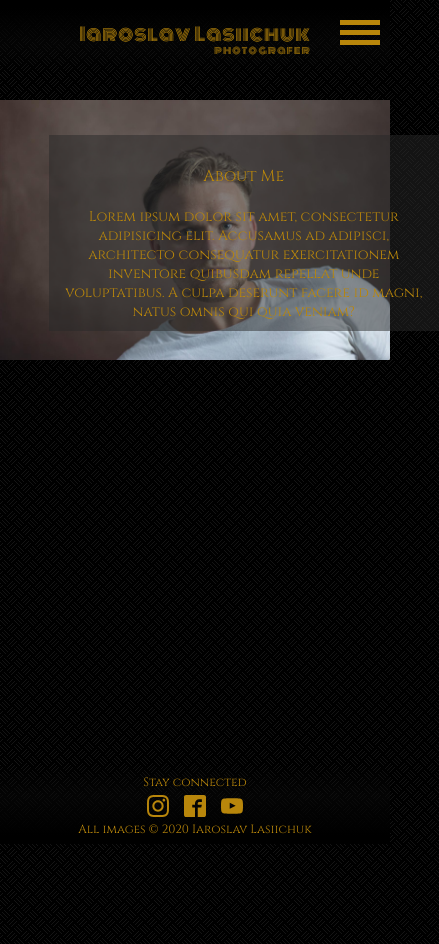
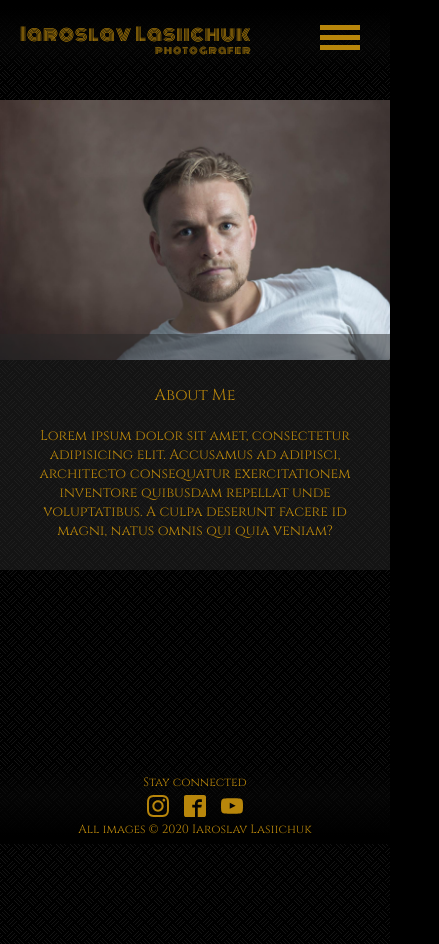
Before and after one commit to mikas813/slava, a React (Create React App) app in the folder client/: page /about in a window 390 px wide. Shown: the whole page, 439 px wide, since content can reach past the window. Built offline with nearby package versions, Linux system fonts and the light colour scheme.

Commit message:
about-page

```diff
--- a/client/src/components/Header/Header.scss
+++ b/client/src/components/Header/Header.scss
@@ -27,21 +27,16 @@
         }
     }
 
-    .mob_menu,
-    .mob_menu-opened {
+    .mob_menu {
+        height: 0.5rem;
         cursor: pointer;
         width: 4rem;
         background: $text-color;
         position: absolute;
         right: 3rem;
-        top: 3rem;
+        top: 3.5rem;
         display: block;
-        transition: all 0.3s;
-    }
-
-    .mob_menu {
-        height: 0.5rem;
-
+        transition: all .5s;
         &:before,
         &:after {
             content: '';
@@ -70,7 +65,7 @@
 }
 
 .mob_menu-opened {
-    height: 0;
+    width: 0;
 
     &:before,
     &:after {
@@ -78,15 +73,15 @@
         background: $text-color;
         position: absolute;
         transform: rotate(45deg);
-        right: 0;
-        top: 0;
+        right: 3rem;
+        top: 3.5rem;
         height: 0.5rem;
         width: 4rem;
     }
 
     &:after {
         transform: rotate(-45deg);
-        top: 0;
+        top: 3.5rem;
     }
 }
 
@@ -115,13 +110,9 @@
         padding: 2rem;
 
         .logo {
+            text-align: left;
             font-size: 1.8rem;
             letter-spacing: 0.1rem;
         }
-
-        .mob_menu {
-            top: 3rem;
-            right: 1rem;
-        }
     }
 }
--- a/client/src/components/Loader/loader.css
+++ b/client/src/components/Loader/loader.css
@@ -3,7 +3,7 @@
     position: relative;
     width: 80px;
     height: 80px;
-    margin: 20% auto 0;
+    margin: 50% auto 0;
 }
 .lds-roller div {
     animation: lds-roller 1.2s cubic-bezier(0.5, 0, 0.5, 1) infinite;
--- a/client/src/index.scss
+++ b/client/src/index.scss
@@ -103,7 +103,7 @@ img {
 }
 
 .pos-rel {
-    position: absolute;
+    position: relative;
 }
 
 .l-0 {
--- a/client/src/views/AboutPage/AboutPage.js
+++ b/client/src/views/AboutPage/AboutPage.js
@@ -13,7 +13,7 @@ const AboutPage = () => {
             <ContentWrapper>
                 <div className="about_wrapper pos-rel">
                     <img src={img} alt="" />
-                    <div className="about_wrapper-text pos-ab w-25 l-0">
+                    <div className="about_wrapper-text">
                         <h3>About Me</h3>
                         <p>
                             Lorem ipsum dolor sit amet, consectetur adipisicing
--- a/client/src/views/AboutPage/AboutPage.scss
+++ b/client/src/views/AboutPage/AboutPage.scss
@@ -4,6 +4,8 @@
     text-align: center;
 
     &-text {
+        width: 25%;
+        position: absolute;
         background: rgba(40,40,40,0.5);
         padding: 3rem;
         left: 12.5%;
@@ -13,12 +15,7 @@
         h3 {
             padding: 2rem 0;
         }
-
-        p + p {
-            margin-top: 1.5rem;
-        }
     }
-
     img {
         width: 50%;
     }
@@ -26,36 +23,44 @@
 
 @media (max-width: 1245px) {
     .about_wrapper {
-        display: block;
+        margin-bottom: 20rem;
 
         &-text {
+            display: block;
+            width: 50%;
+            font-size: 14px;
+            padding: 3rem;
+            left: 50%;
+            top: 90%;
+            transform: translate(-50%);
+        img {
+        }
+    }
+
+}
+
+
+}
+
+@media (max-width: 486px) {
+    .about_wrapper {
+        margin-bottom: 20rem;
+
+        &-text {
+            display: block;
+            width: 100%;
+            font-size: 14px;
+            padding: 3rem;
+            left: 50%;
+            top: 90%;
+            transform: translate(-50%);
+
+        }
+        img {
             width: 100%;
         }
 
-        img {
-            width: 100%;
-        }
     }
+
+
 }
-
-@media (max-width: 767px) {
-    .about_wrapper {
-        &-text {
-            font-size: 1.4rem;
-            padding: 1rem;
-            width: 100%;
-
-            h3 {
-                padding: 2rem 0;
-            }
-
-            p + p {
-                margin-top: 1rem;
-            }
-        }
-
-        img {
-            width: 100%;
-        }
-    }
-}
```
